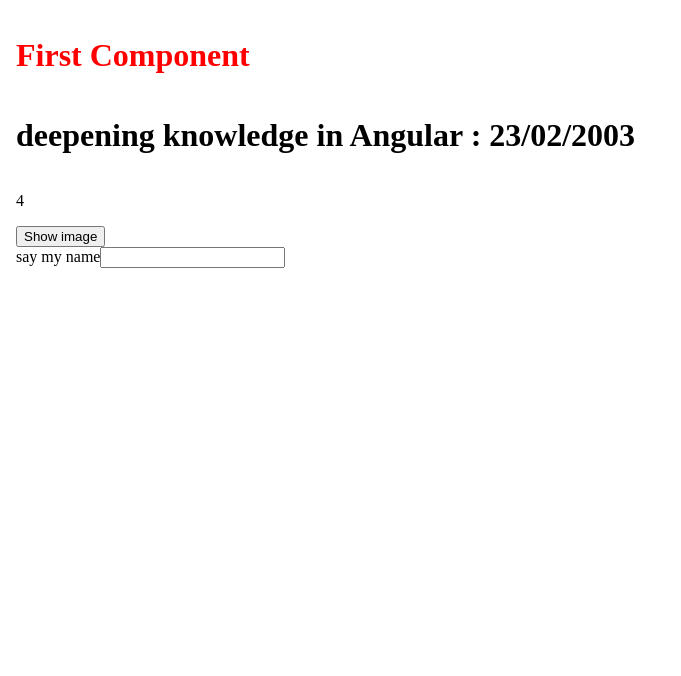
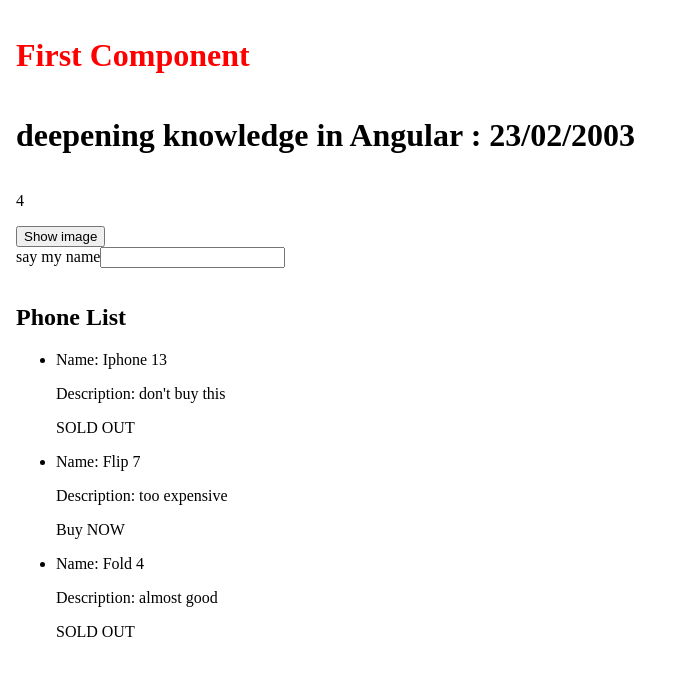
Before and after one commit to nilvanlopes/angular-start, an Angular app: page / in a window 1280 px wide. Shown: the top 676 px of the page, without its empty margins (0-681 px from the left). Built offline with nearby package versions, Linux system fonts and the light colour scheme.

Commit message:
feat: update dependencies manager to pnpm, sixt component training list and ngFor

```diff
--- a/package.json
+++ b/package.json
@@ -24,16 +24,18 @@
   },
   "devDependencies": {
     "@angular-devkit/build-angular": "^14.2.13",
-    "@angular/cli": "~14.2.13",
+    "@angular/cli": "14.2.13",
     "@angular/compiler-cli": "^14.2.0",
     "@types/jasmine": "~4.0.0",
     "@types/node": "^16.18.126",
+    "add": "^2.0.6",
     "jasmine-core": "~4.3.0",
     "karma": "~6.4.0",
     "karma-chrome-launcher": "~3.1.0",
     "karma-coverage": "~2.2.0",
     "karma-jasmine": "~5.1.0",
     "karma-jasmine-html-reporter": "~2.0.0",
+    "pnpm": "^10.27.0",
     "typescript": "~4.7.2"
   }
 }
--- a/src/app/app.component.html
+++ b/src/app/app.component.html
@@ -5,5 +5,5 @@
   <app-third-component></app-third-component>
   <app-fourth-component></app-fourth-component>
   <app-fifth-component></app-fifth-component>
-
+  <app-sixt-component></app-sixt-component>
 </body>
--- a/src/app/sixt-component/sixt-component.component.html
+++ b/src/app/sixt-component/sixt-component.component.html
@@ -1 +1,8 @@
-<p>sixt-component works!</p>
+<h2>Phone List</h2>
+<ul>
+  <li *ngFor="let phone of phones">
+    <p>Name: {{phone.name}}</p>
+    <p>Description: {{phone.description}}</p>
+    <p>{{phone.soldOut ? "SOLD OUT" : "Buy NOW"}}</p>
+  </li>
+</ul>
--- a/src/app/sixt-component/sixt-component.component.ts
+++ b/src/app/sixt-component/sixt-component.component.ts
@@ -1,15 +1,15 @@
 import { Component, OnInit } from '@angular/core';
+import { Phone } from '../types/phone';
 
 @Component({
   selector: 'app-sixt-component',
   templateUrl: './sixt-component.component.html',
-  styleUrls: ['./sixt-component.component.css']
+  styleUrls: ['./sixt-component.component.css'],
 })
-export class SixtComponentComponent implements OnInit {
-
-  constructor() { }
-
-  ngOnInit(): void {
-  }
-
+export class SixtComponentComponent {
+  phones: Phone[] = [
+    { id: 1, name: 'Iphone 13', description: "don't buy this", soldOut: true },
+    { id: 2, name: 'Flip 7', description: 'too expensive', soldOut: false },
+    { id: 3, name: 'Fold 4', description: 'almost good', soldOut: true },
+  ];
 }
--- /dev/null
+++ b/src/app/types/phone.ts
@@ -0,0 +1,6 @@
+export interface Phone {
+  id: number;
+  name: string;
+  description: string;
+  soldOut: boolean;
+}
```
Also changed, not shown: 2 other files (tests, documents, lock files or other folders).
